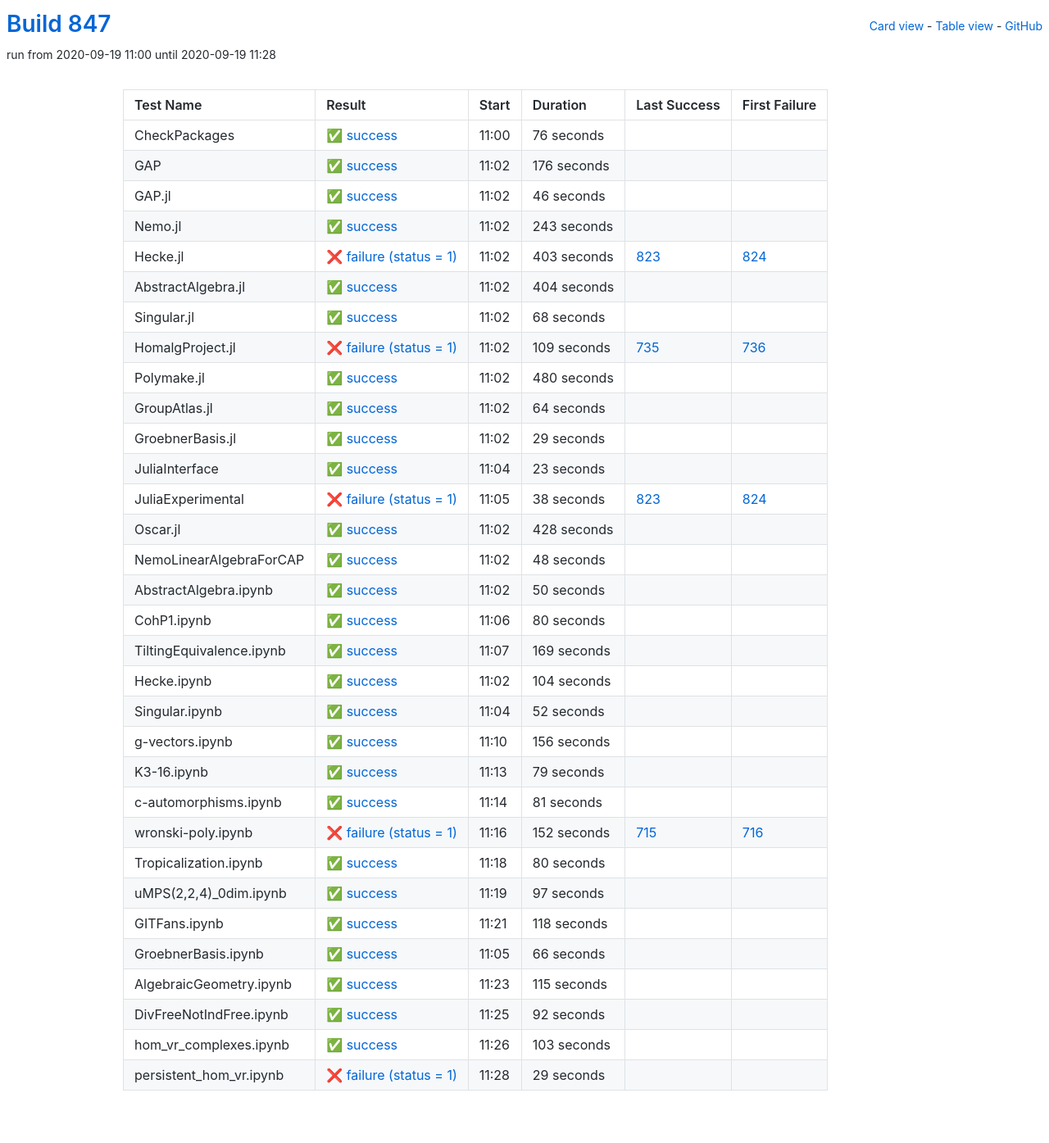
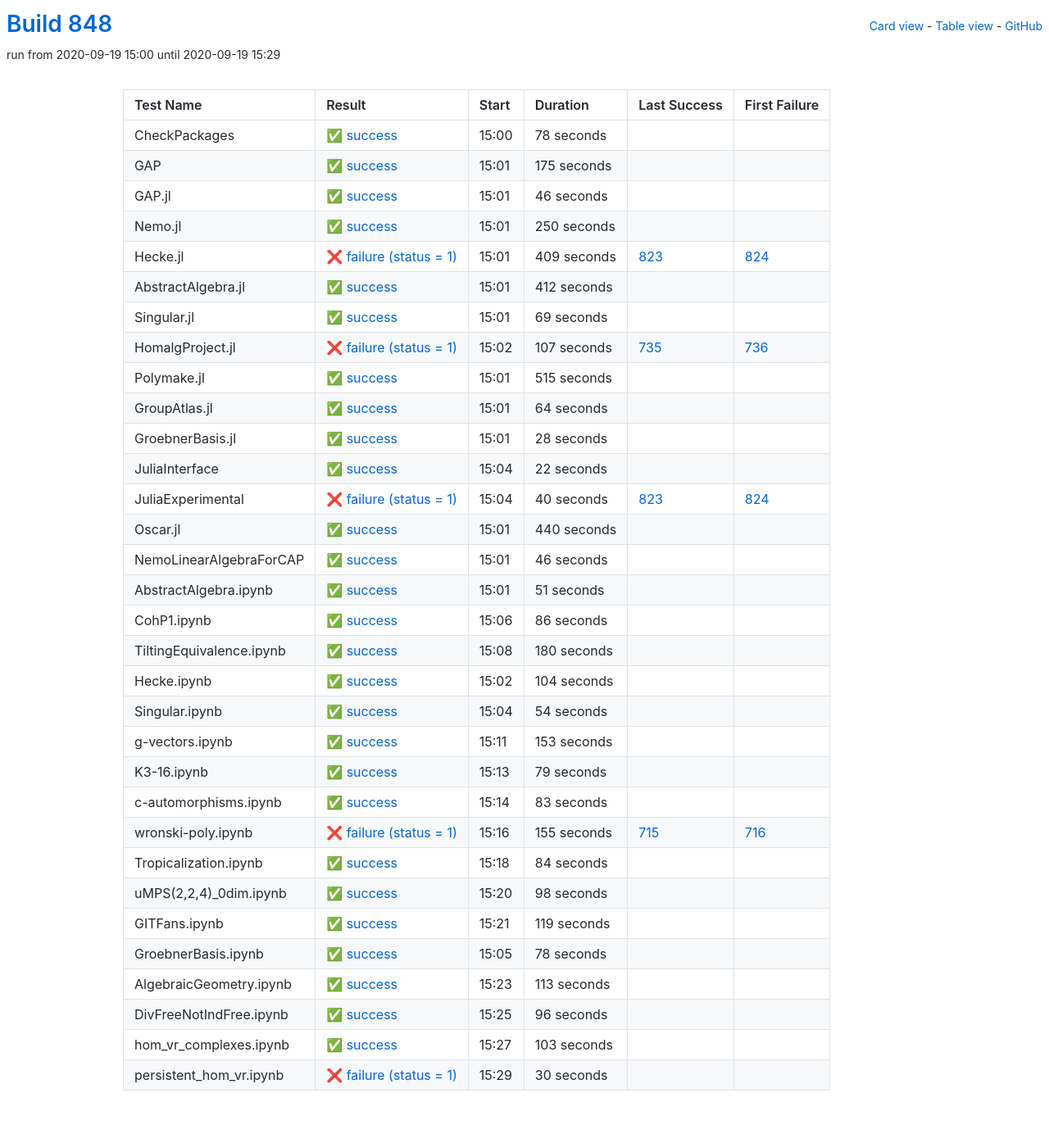
Before and after one commit to oscar-system/oscar-ci-status-stable, a Jekyll site: the page built from table.html, in a window 1280 px wide. Shown: the whole page at 82% size. Built offline with Jekyll 4.4.1, drawn with Linux system fonts in a browser that asks for light colours.

Commit message:
Build #848

```diff
--- a/_data/ci.yml
+++ b/_data/ci.yml
@@ -1,6 +1,6 @@
 ---
-build: 847
-build_url: https://oscarci.mathematik.uni-kl.de/job/oscar-stable/847/
+build: 848
+build_url: https://oscarci.mathematik.uni-kl.de/job/oscar-stable/848/
 job: oscar-stable
 organization: oscar-system
 repo: oscar-ci-status-stable
@@ -8,32 +8,32 @@ repourl: https://github.com/oscar-system/oscar-ci-status-stable
 tests:
 - name: CheckPackages
   id: checkpackages
-  log: https://oscarci.mathematik.uni-kl.de/job/oscar-stable/847/artifact/logs/build-847/CheckPackages.log
-  start: 2020-09-19 11:00
+  log: https://oscarci.mathematik.uni-kl.de/job/oscar-stable/848/artifact/logs/build-848/CheckPackages.log
+  start: 2020-09-19 15:00
   success: true
   exitcode: 0
   status: success
-  duration: 76
+  duration: 78
   last_success: false
   last_success_url:
   first_failure: false
   first_failure_url:
 - name: GAP
   id: gap
-  log: https://oscarci.mathematik.uni-kl.de/job/oscar-stable/847/artifact/logs/build-847/GAP.log
-  start: 2020-09-19 11:02
+  log: https://oscarci.mathematik.uni-kl.de/job/oscar-stable/848/artifact/logs/build-848/GAP.log
+  start: 2020-09-19 15:01
   success: true
   exitcode: 0
   status: success
-  duration: 176
+  duration: 175
   last_success: false
   last_success_url:
   first_failure: false
   first_failure_url:
 - name: GAP.jl
   id: gap-jl
-  log: https://oscarci.mathematik.uni-kl.de/job/oscar-stable/847/artifact/logs/build-847/GAP.jl.log
-  start: 2020-09-19 11:02
+  log: https://oscarci.mathematik.uni-kl.de/job/oscar-stable/848/artifact/logs/build-848/GAP.jl.log
+  start: 2020-09-19 15:01
   success: true
   exitcode: 0
   status: success
@@ -44,80 +44,80 @@ tests:
   first_failure_url:
 - name: Nemo.jl
   id: nemo-jl
-  log: https://oscarci.mathematik.uni-kl.de/job/oscar-stable/847/artifact/logs/build-847/Nemo.jl.log
-  start: 2020-09-19 11:02
+  log: https://oscarci.mathematik.uni-kl.de/job/oscar-stable/848/artifact/logs/build-848/Nemo.jl.log
+  start: 2020-09-19 15:01
   success: true
   exitcode: 0
   status: success
-  duration: 243
+  duration: 250
   last_success: false
   last_success_url:
   first_failure: false
   first_failure_url:
 - name: Hecke.jl
   id: hecke-jl
-  log: https://oscarci.mathematik.uni-kl.de/job/oscar-stable/847/artifact/logs/build-847/Hecke.jl.log
-  start: 2020-09-19 11:02
+  log: https://oscarci.mathematik.uni-kl.de/job/oscar-stable/848/artifact/logs/build-848/Hecke.jl.log
+  start: 2020-09-19 15:01
   success: false
   exitcode: 1
   status: failure
-  duration: 403
+  duration: 409
   last_success: 823
   last_success_url: https://oscarci.mathematik.uni-kl.de/job/oscar-stable/823/
   first_failure: 824
   first_failure_url: https://oscarci.mathematik.uni-kl.de/job/oscar-stable/824/
 - name: AbstractAlgebra.jl
   id: abstractalgebra-jl
-  log: https://oscarci.mathematik.uni-kl.de/job/oscar-stable/847/artifact/logs/build-847/AbstractAlgebra.jl.log
-  start: 2020-09-19 11:02
+  log: https://oscarci.mathematik.uni-kl.de/job/oscar-stable/848/artifact/logs/build-848/AbstractAlgebra.jl.log
+  start: 2020-09-19 15:01
   success: true
   exitcode: 0
   status: success
-  duration: 404
+  duration: 412
   last_success: false
   last_success_url:
   first_failure: false
   first_failure_url:
 - name: Singular.jl
   id: singular-jl
-  log: https://oscarci.mathematik.uni-kl.de/job/oscar-stable/847/artifact/logs/build-847/Singular.jl.log
-  start: 2020-09-19 11:02
+  log: https://oscarci.mathematik.uni-kl.de/job/oscar-stable/848/artifact/logs/build-848/Singular.jl.log
+  start: 2020-09-19 15:01
   success: true
   exitcode: 0
   status: success
-  duration: 68
+  duration: 69
   last_success: false
   last_success_url:
   first_failure: false
   first_failure_url:
 - name: HomalgProject.jl
   id: homalgproject-jl
-  log: https://oscarci.mathematik.uni-kl.de/job/oscar-stable/847/artifact/logs/build-847/HomalgProject.jl.log
-  start: 2020-09-19 11:02
+  log: https://oscarci.mathematik.uni-kl.de/job/oscar-stable/848/artifact/logs/build-848/HomalgProject.jl.log
+  start: 2020-09-19 15:02
   success: false
   exitcode: 1
   status: failure
-  duration: 109
+  duration: 107
   last_success: 735
   last_success_url: https://oscarci.mathematik.uni-kl.de/job/oscar-stable/735/
   first_failure: 736
   first_failure_url: https://oscarci.mathematik.uni-kl.de/job/oscar-stable/736/
 - name: Polymake.jl
   id: polymake-jl
-  log: https://oscarci.mathematik.uni-kl.de/job/oscar-stable/847/artifact/logs/build-847/Polymake.jl.log
-  start: 2020-09-19 11:02
+  log: https://oscarci.mathematik.uni-kl.de/job/oscar-stable/848/artifact/logs/build-848/Polymake.jl.log
+  start: 2020-09-19 15:01
   success: true
   exitcode: 0
   status: success
-  duration: 480
+  duration: 515
   last_success: false
   last_success_url:
   first_failure: false
   first_failure_url:
 - name: GroupAtlas.jl
   id: groupatlas-jl
-  log: https://oscarci.mathematik.uni-kl.de/job/oscar-stable/847/artifact/logs/build-847/GroupAtlas.jl.log
-  start: 2020-09-19 11:02
+  log: https://oscarci.mathematik.uni-kl.de/job/oscar-stable/848/artifact/logs/build-848/GroupAtlas.jl.log
+  start: 2020-09-19 15:01
   success: true
   exitcode: 0
   status: success
@@ -128,104 +128,104 @@ tests:
   first_failure_url:
 - name: GroebnerBasis.jl
   id: groebnerbasis-jl
-  log: https://oscarci.mathematik.uni-kl.de/job/oscar-stable/847/artifact/logs/build-847/GroebnerBasis.jl.log
-  start: 2020-09-19 11:02
+  log: https://oscarci.mathematik.uni-kl.de/job/oscar-stable/848/artifact/logs/build-848/GroebnerBasis.jl.log
+  start: 2020-09-19 15:01
   success: true
   exitcode: 0
   status: success
-  duration: 29
+  duration: 28
   last_success: false
   last_success_url:
   first_failure: false
   first_failure_url:
 - name: JuliaInterface
   id: juliainterface
-  log: https://oscarci.mathematik.uni-kl.de/job/oscar-stable/847/artifact/logs/build-847/JuliaInterface.log
-  start: 2020-09-19 11:04
+  log: https://oscarci.mathematik.uni-kl.de/job/oscar-stable/848/artifact/logs/build-848/JuliaInterface.log
+  start: 2020-09-19 15:04
   success: true
   exitcode: 0
   status: success
-  duration: 23
+  duration: 22
   last_success: false
   last_success_url:
   first_failure: false
   first_failure_url:
 - name: JuliaExperimental
   id: juliaexperimental
-  log: https://oscarci.mathematik.uni-kl.de/job/oscar-stable/847/artifact/logs/build-847/JuliaExperimental.log
-  start: 2020-09-19 11:05
+  log: https://oscarci.mathematik.uni-kl.de/job/oscar-stable/848/artifact/logs/build-848/JuliaExperimental.log
+  start: 2020-09-19 15:04
   success: false
   exitcode: 1
   status: failure
-  duration: 38
+  duration: 40
   last_success: 823
   last_success_url: https://oscarci.mathematik.uni-kl.de/job/oscar-stable/823/
   first_failure: 824
   first_failure_url: https://oscarci.mathematik.uni-kl.de/job/oscar-stable/824/
 - name: Oscar.jl
   id: oscar-jl
-  log: https://oscarci.mathematik.uni-kl.de/job/oscar-stable/847/artifact/logs/build-847/Oscar.jl.log
-  start: 2020-09-19 11:02
+  log: https://oscarci.mathematik.uni-kl.de/job/oscar-stable/848/artifact/logs/build-848/Oscar.jl.log
+  start: 2020-09-19 15:01
   success: true
   exitcode: 0
   status: success
-  duration: 428
+  duration: 440
   last_success: false
   last_success_url:
   first_failure: false
   first_failure_url:
 - name: NemoLinearAlgebraForCAP
   id: nemolinearalgebraforcap
-  log: https://oscarci.mathematik.uni-kl.de/job/oscar-stable/847/artifact/logs/build-847/NemoLinearAlgebraForCAP.log
-  start: 2020-09-19 11:02
+  log: https://oscarci.mathematik.uni-kl.de/job/oscar-stable/848/artifact/logs/build-848/NemoLinearAlgebraForCAP.log
+  start: 2020-09-19 15:01
   success: true
   exitcode: 0
   status: success
-  duration: 48
+  duration: 46
   last_success: false
   last_success_url:
   first_failure: false
   first_failure_url:
 - name: AbstractAlgebra.ipynb
   id: abstractalgebra-ipynb
-  log: https://oscarci.mathematik.uni-kl.de/job/oscar-stable/847/artifact/logs/build-847/AbstractAlgebra.ipynb.log
-  start: 2020-09-19 11:02
+  log: https://oscarci.mathematik.uni-kl.de/job/oscar-stable/848/artifact/logs/build-848/AbstractAlgebra.ipynb.log
+  start: 2020-09-19 15:01
   success: true
   exitcode: 0
   status: success
-  duration: 50
+  duration: 51
   last_success: false
   last_success_url:
   first_failure: false
   first_failure_url:
 - name: CohP1.ipynb
   id: cohp1-ipynb
-  log: https://oscarci.mathematik.uni-kl.de/job/oscar-stable/847/artifact/logs/build-847/CohP1.ipynb.log
-  start: 2020-09-19 11:06
+  log: https://oscarci.mathematik.uni-kl.de/job/oscar-stable/848/artifact/logs/build-848/CohP1.ipynb.log
+  start: 2020-09-19 15:06
   success: true
   exitcode: 0
   status: success
-  duration: 80
+  duration: 86
   last_success: false
   last_success_url:
   first_failure: false
   first_failure_url:
 - name: TiltingEquivalence.ipynb
   id: tiltingequivalence-ipynb
-  log: https://oscarci.mathematik.uni-kl.de/job/oscar-stable/847/artifact/logs/build-847/TiltingEquivalence.ipynb.log
-  start: 2020-09-19 11:07
+  log: https://oscarci.mathematik.uni-kl.de/job/oscar-stable/848/artifact/logs/build-848/TiltingEquivalence.ipynb.log
+  start: 2020-09-19 15:08
   success: true
   exitcode: 0
   status: success
-  duration: 169
+  duration: 180
   last_success: false
   last_success_url:
   first_failure: false
   first_failure_url:
 - name: Hecke.ipynb
   id: hecke-ipynb
-  log: https://oscarci.mathematik.uni-kl.de/job/oscar-stable/847/artifact/logs/build-847/Hecke.ipynb.log
-  start: 2020-09-19 11:02
+  log: https://oscarci.mathematik.uni-kl.de/job/oscar-stable/848/artifact/logs/build-848/Hecke.ipynb.log
+  start: 2020-09-19 15:02
   success: true
   exitcode: 0
   status: success
@@ -236,32 +236,32 @@ tests:
   first_failure_url:
 - name: Singular.ipynb
   id: singular-ipynb
-  log: https://oscarci.mathematik.uni-kl.de/job/oscar-stable/847/artifact/logs/build-847/Singular.ipynb.log
-  start: 2020-09-19 11:04
+  log: https://oscarci.mathematik.uni-kl.de/job/oscar-stable/848/artifact/logs/build-848/Singular.ipynb.log
+  start: 2020-09-19 15:04
   success: true
   exitcode: 0
   status: success
-  duration: 52
+  duration: 54
   last_success: false
   last_success_url:
   first_failure: false
   first_failure_url:
 - name: g-vectors.ipynb
   id: g-vectors-ipynb
-  log: https://oscarci.mathematik.uni-kl.de/job/oscar-stable/847/artifact/logs/build-847/g-vectors.ipynb.log
-  start: 2020-09-19 11:10
+  log: https://oscarci.mathematik.uni-kl.de/job/oscar-stable/848/artifact/logs/build-848/g-vectors.ipynb.log
+  start: 2020-09-19 15:11
   success: true
   exitcode: 0
   status: success
-  duration: 156
+  duration: 153
   last_success: false
   last_success_url:
   first_failure: false
   first_failure_url:
 - name: K3-16.ipynb
   id: k3-16-ipynb
-  log: https://oscarci.mathematik.uni-kl.de/job/oscar-stable/847/artifact/logs/build-847/K3-16.ipynb.log
-  start: 2020-09-19 11:13
+  log: https://oscarci.mathematik.uni-kl.de/job/oscar-stable/848/artifact/logs/build-848/K3-16.ipynb.log
+  start: 2020-09-19 15:13
   success: true
   exitcode: 0
   status: success
@@ -272,104 +272,104 @@ tests:
   first_failure_url:
 - name: c-automorphisms.ipynb
   id: c-automorphisms-ipynb
-  log: https://oscarci.mathematik.uni-kl.de/job/oscar-stable/847/artifact/logs/build-847/c-automorphisms.ipynb.log
-  start: 2020-09-19 11:14
+  log: https://oscarci.mathematik.uni-kl.de/job/oscar-stable/848/artifact/logs/build-848/c-automorphisms.ipynb.log
+  start: 2020-09-19 15:14
   success: true
   exitcode: 0
   status: success
-  duration: 81
+  duration: 83
   last_success: false
   last_success_url:
   first_failure: false
   first_failure_url:
 - name: wronski-poly.ipynb
   id: wronski-poly-ipynb
-  log: https://oscarci.mathematik.uni-kl.de/job/oscar-stable/847/artifact/logs/build-847/wronski-poly.ipynb.log
-  start: 2020-09-19 11:16
+  log: https://oscarci.mathematik.uni-kl.de/job/oscar-stable/848/artifact/logs/build-848/wronski-poly.ipynb.log
+  start: 2020-09-19 15:16
   success: false
   exitcode: 1
   status: failure
-  duration: 152
+  duration: 155
   last_success: 715
   last_success_url: https://oscarci.mathematik.uni-kl.de/job/oscar-stable/715/
   first_failure: 716
   first_failure_url: https://oscarci.mathematik.uni-kl.de/job/oscar-stable/716/
 - name: Tropicalization.ipynb
   id: tropicalization-ipynb
-  log: https://oscarci.mathematik.uni-kl.de/job/oscar-stable/847/artifact/logs/build-847/Tropicalization.ipynb.log
-  start: 2020-09-19 11:18
+  log: https://oscarci.mathematik.uni-kl.de/job/oscar-stable/848/artifact/logs/build-848/Tropicalization.ipynb.log
+  start: 2020-09-19 15:18
   success: true
   exitcode: 0
   status: success
-  duration: 80
+  duration: 84
   last_success: false
   last_success_url:
   first_failure: false
   first_failure_url:
 - name: uMPS(2,2,4)_0dim.ipynb
   id: umps-2-2-4-0dim-ipynb
-  log: https://oscarci.mathematik.uni-kl.de/job/oscar-stable/847/artifact/logs/build-847/uMPS-2-2-4-_0dim.ipynb.log
-  start: 2020-09-19 11:19
+  log: https://oscarci.mathematik.uni-kl.de/job/oscar-stable/848/artifact/logs/build-848/uMPS-2-2-4-_0dim.ipynb.log
+  start: 2020-09-19 15:20
   success: true
   exitcode: 0
   status: success
-  duration: 97
+  duration: 98
   last_success: false
   last_success_url:
   first_failure: false
   first_failure_url:
 - name: GITFans.ipynb
   id: gitfans-ipynb
-  log: https://oscarci.mathematik.uni-kl.de/job/oscar-stable/847/artifact/logs/build-847/GITFans.ipynb.log
-  start: 2020-09-19 11:21
+  log: https://oscarci.mathematik.uni-kl.de/job/oscar-stable/848/artifact/logs/build-848/GITFans.ipynb.log
+  start: 2020-09-19 15:21
   success: true
   exitcode: 0
   status: success
-  duration: 118
+  duration: 119
   last_success: false
   last_success_url:
   first_failure: false
   first_failure_url:
 - name: GroebnerBasis.ipynb
   id: groebnerbasis-ipynb
-  log: https://oscarci.mathematik.uni-kl.de/job/oscar-stable/847/artifact/logs/build-847/GroebnerBasis.ipynb.log
-  start: 2020-09-19 11:05
+  log: https://oscarci.mathematik.uni-kl.de/job/oscar-stable/848/artifact/logs/build-848/GroebnerBasis.ipynb.log
+  start: 2020-09-19 15:05
   success: true
   exitcode: 0
   status: success
-  duration: 66
+  duration: 78
   last_success: false
   last_success_url:
   first_failure: false
   first_failure_url:
 - name: AlgebraicGeometry.ipynb
   id: algebraicgeometry-ipynb
-  log: https://oscarci.mathematik.uni-kl.de/job/oscar-stable/847/artifact/logs/build-847/AlgebraicGeometry.ipynb.log
-  start: 2020-09-19 11:23
+  log: https://oscarci.mathematik.uni-kl.de/job/oscar-stable/848/artifact/logs/build-848/AlgebraicGeometry.ipynb.log
+  start: 2020-09-19 15:23
   success: true
   exitcode: 0
   status: success
-  duration: 115
+  duration: 113
   last_success: false
   last_success_url:
   first_failure: false
   first_failure_url:
 - name: DivFreeNotIndFree.ipynb
   id: divfreenotindfree-ipynb
-  log: https://oscarci.mathematik.uni-kl.de/job/oscar-stable/847/artifact/logs/build-847/DivFreeNotIndFree.ipynb.log
-  start: 2020-09-19 11:25
+  log: https://oscarci.mathematik.uni-kl.de/job/oscar-stable/848/artifact/logs/build-848/DivFreeNotIndFree.ipynb.log
+  start: 2020-09-19 15:25
   success: true
   exitcode: 0
   status: success
-  duration: 92
+  duration: 96
   last_success: false
   last_success_url:
   first_failure: false
   first_failure_url:
 - name: hom_vr_complexes.ipynb
   id: hom-vr-complexes-ipynb
-  log: https://oscarci.mathematik.uni-kl.de/job/oscar-stable/847/artifact/logs/build-847/hom_vr_complexes.ipynb.log
-  start: 2020-09-19 11:26
+  log: https://oscarci.mathematik.uni-kl.de/job/oscar-stable/848/artifact/logs/build-848/hom_vr_complexes.ipynb.log
+  start: 2020-09-19 15:27
   success: true
   exitcode: 0
   status: success
@@ -380,12 +380,12 @@ tests:
   first_failure_url:
 - name: persistent_hom_vr.ipynb
   id: persistent-hom-vr-ipynb
-  log: https://oscarci.mathematik.uni-kl.de/job/oscar-stable/847/artifact/logs/build-847/persistent_hom_vr.ipynb.log
-  start: 2020-09-19 11:28
+  log: https://oscarci.mathematik.uni-kl.de/job/oscar-stable/848/artifact/logs/build-848/persistent_hom_vr.ipynb.log
+  start: 2020-09-19 15:29
   success: false
   exitcode: 1
   status: failure
-  duration: 29
+  duration: 30
   last_success: false
   last_success_url:
   first_failure: false
```
Also changed, not shown: README.md.
